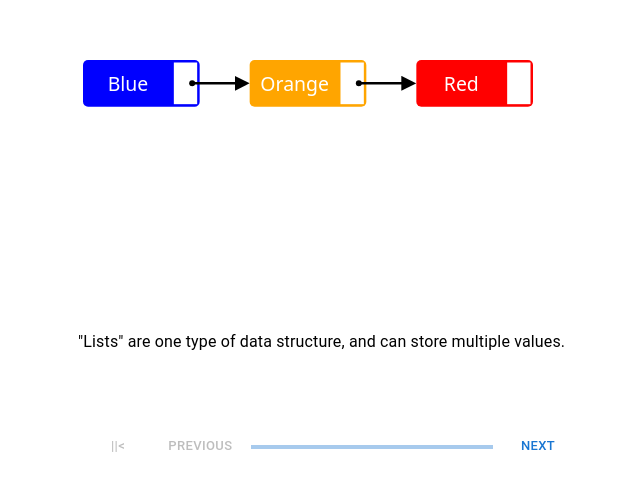
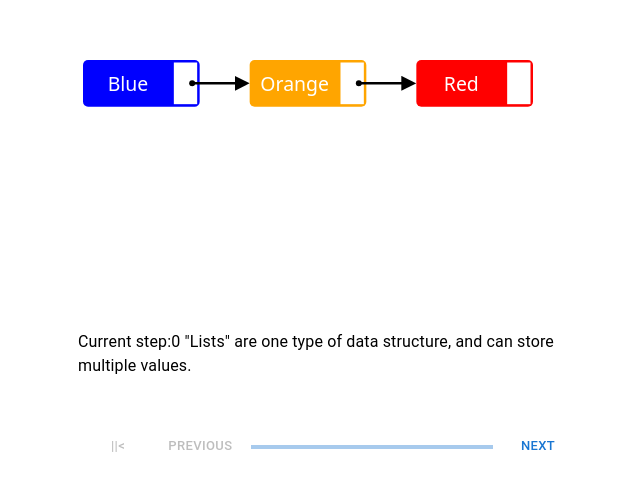
Before and after one commit to danielpopek94/Data_structures_and_algorithms_visualization, a Next.js app: page /components/Visualization/VisualizationSteps in a window 1280 px wide. Shown: the part 170-658 px from the top of the page, without its empty margins (312-952 px from the left). Built offline with nearby package versions, Linux system fonts and the light colour scheme.

Commit message:
added current step in description for more comfortable testing

```diff
--- a/src/pages/components/Visualization/VisualizationSteps.tsx
+++ b/src/pages/components/Visualization/VisualizationSteps.tsx
@@ -59,7 +59,8 @@ export default function VisualizationSteps() {
                     orientation={currentStep.orientation}
                 />
             </Box>
-            <Typography>{currentStep.description}</Typography>
+            <Typography>{`Current step:${currentStep.id}
+            ${currentStep.description}`}</Typography>
             <MobileStepper
                 variant="progress"
                 steps={maxSteps}
```
